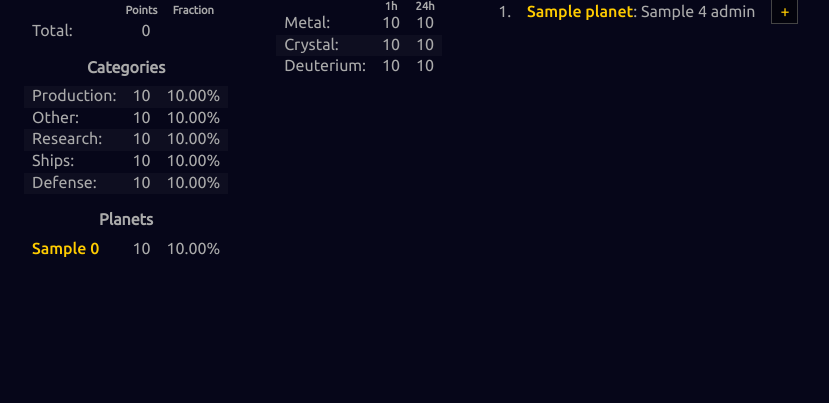
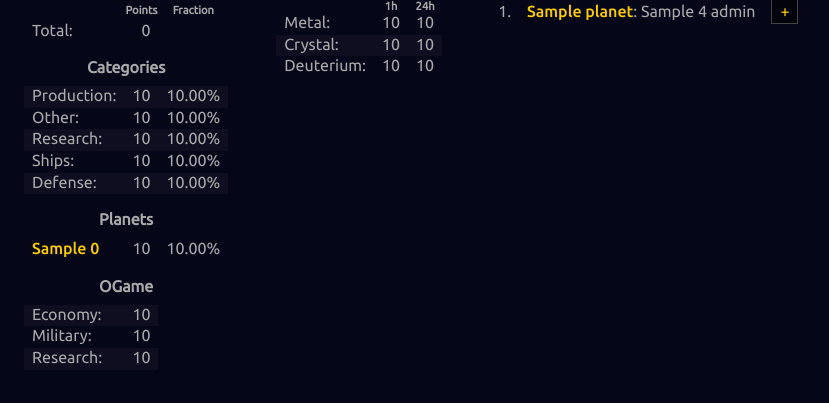
Before and after one commit to Mischback/django-oweb, a Django app: template oweb/templates/oweb/account_overview.html in a window 1280 px wide. Shown: the part 189-592 px from the top of the page, without its empty margins (24-853 px from the left). Run offline with Django 3.2, Linux system fonts and the light colour scheme; the template is opened without the code that fills it: most values are stand-ins (such as "Sample title", 1, 10 or a date in 2020).

Commit message:
Include the strange OGame points

```diff
--- a/oweb/templates/oweb/account_overview.html
+++ b/oweb/templates/oweb/account_overview.html
@@ -60,6 +60,21 @@
                 <td class="fraction">{{ p.2|floatformat:2 }}%</td>
             </tr>
     {% endfor %}
+            <tr class="cat_headline">
+                <th colspan="3">OGame</th>
+            </tr>
+            <tr class="{% cycle rowcycle %}">
+                <td>Economy:</td>
+                <td class="value">{{ points.ogame.0|points|number_beautify }}</td>
+            </tr>
+            <tr class="{% cycle rowcycle %}">
+                <td>Military:</td>
+                <td class="value">{{ points.ogame.1|points|number_beautify }}</td>
+            </tr>
+            <tr class="{% cycle rowcycle %}">
+                <td>Research:</td>
+                <td class="value">{{ points.ogame.2|points|number_beautify }}</td>
+            </tr>
         </table>
     </section>
 
--- a/oweb/views/account.py
+++ b/oweb/views/account.py
@@ -98,6 +98,12 @@
             total_planet_points.append((p[1], p[0], 0))
 
     points['planets'] = total_planet_points
+
+    points['ogame'] = (
+        production_points + other_points + defense_points + (ship_points[1] / 2),
+        ship_points[2] + defense_points + (ship_points[1] / 2),
+        research_points
+    )
 
     return render(req, 'oweb/account_overview.html',
         {
```
